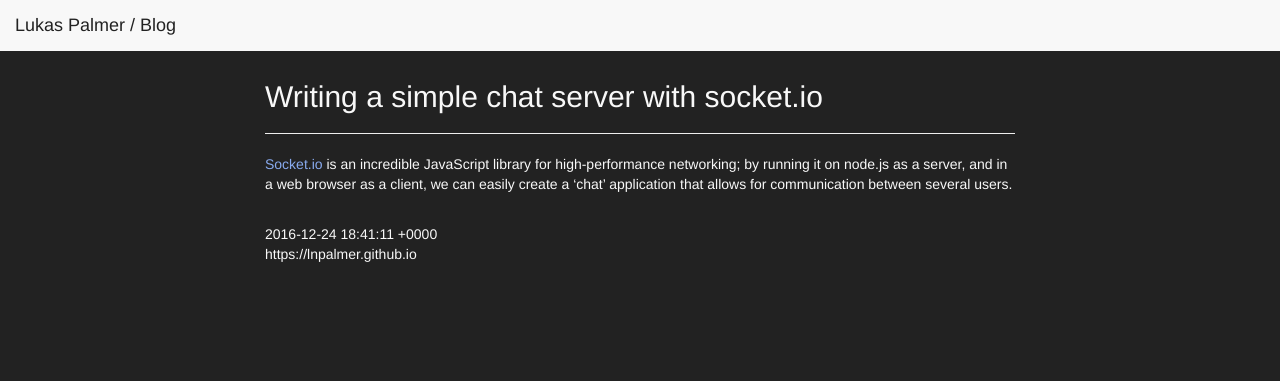
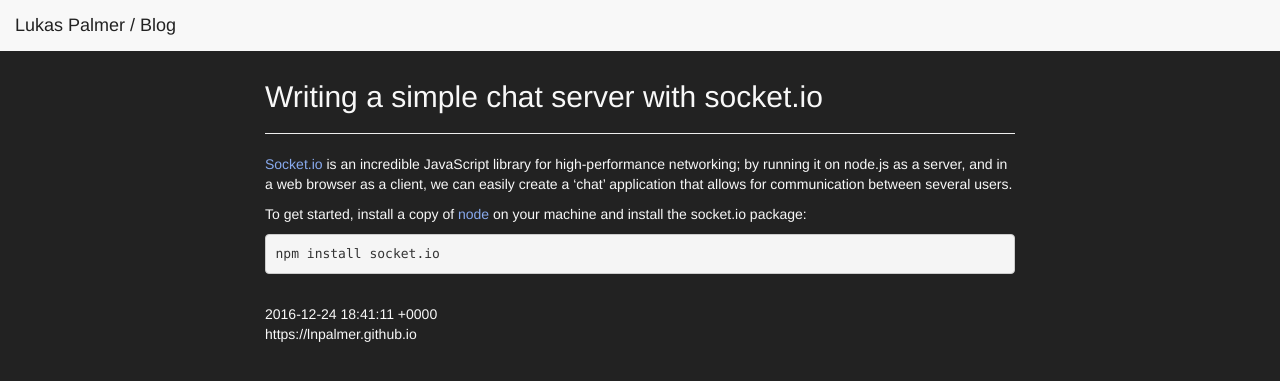
Before and after one commit to lnpalmer/lnpalmer.github.io, a Jekyll site: the page built from _posts/2016-12-23-chat.md, in a window 1280 px wide. Shown: the top 381 px of the page. Built offline with Jekyll 4.4.1, drawn with Linux system fonts in a browser that asks for light colours.

Commit message:
misc. setup

```diff
--- a/_posts/2016-12-23-chat.md
+++ b/_posts/2016-12-23-chat.md
@@ -5,3 +5,7 @@
 ---
 
 [Socket.io](http://socket.io) is an incredible JavaScript library for high-performance networking; by running it on node.js as a server, and in a web browser as a client, we can easily create a 'chat' application that allows for communication between several users.
+
+To get started, install a copy of [node](https://nodejs.org) on your machine and install the socket.io package:
+
+    npm install socket.io
```
